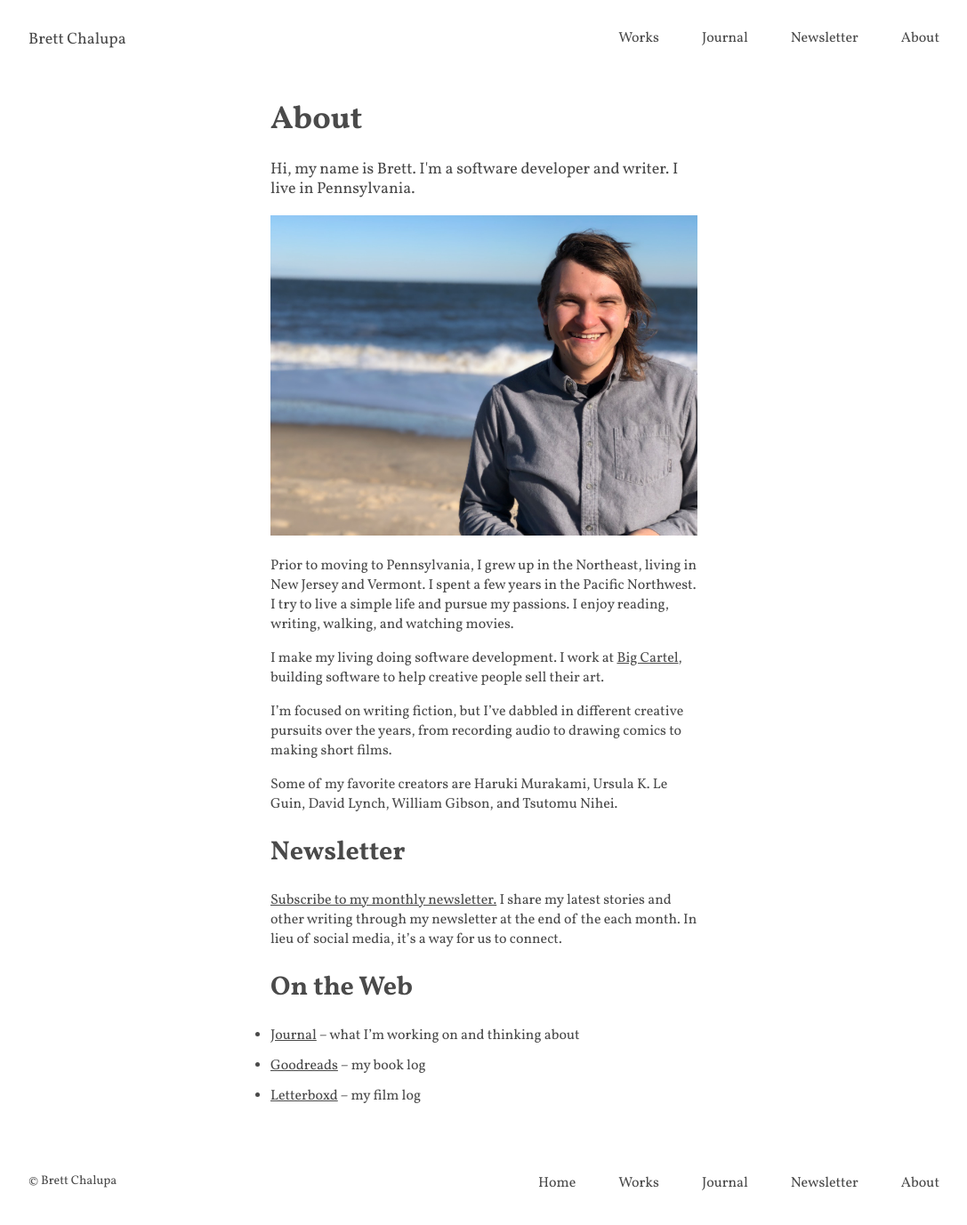
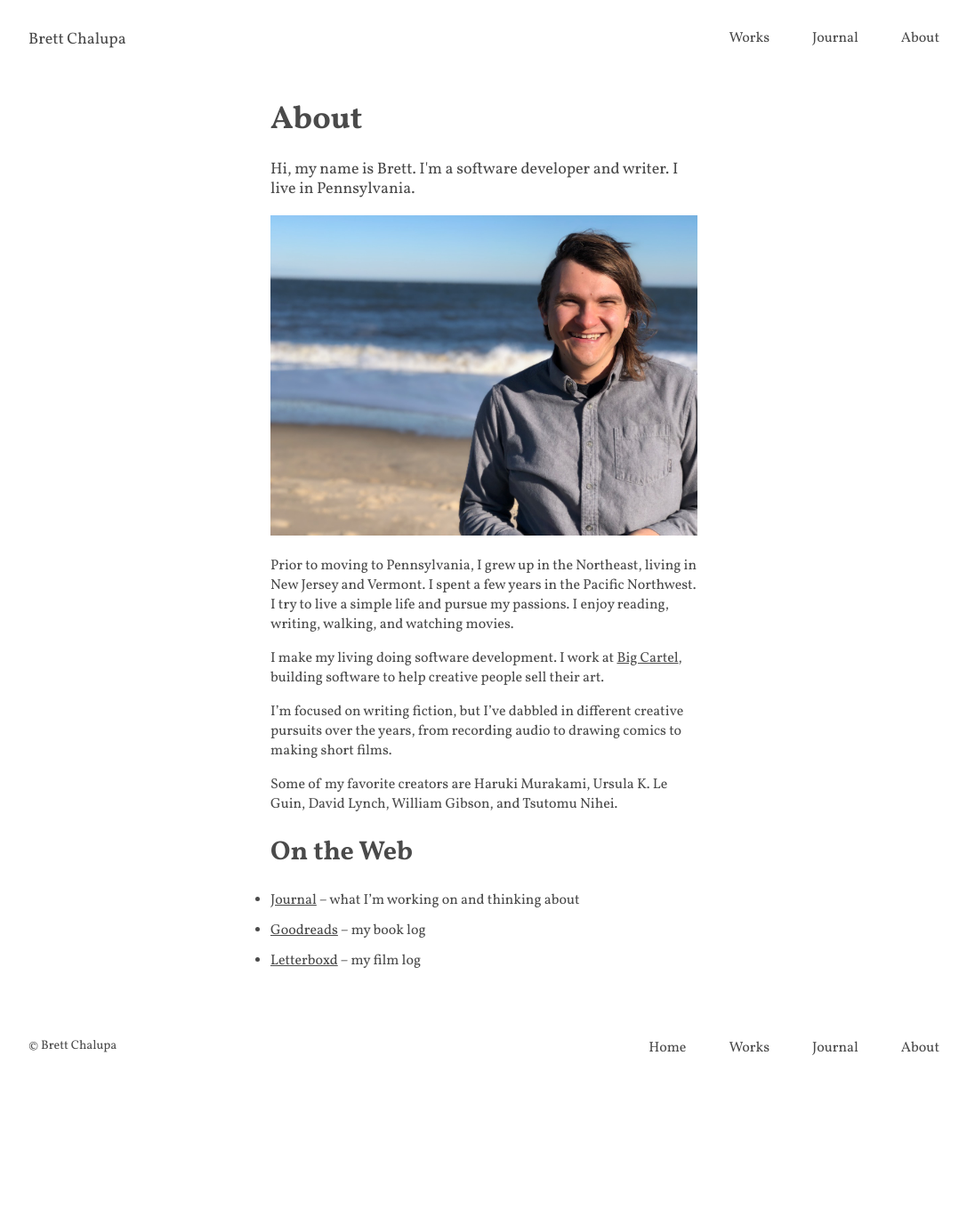
Before and after one commit to brettchalupa/brettchalupa.github.io, a Jekyll site: the page built from about.md, in a window 1280 px wide. Shown: the whole page at 89% size, without its empty margins (96-1183 px from the left). Built offline with Jekyll 4.4.1, drawn with Linux system fonts in a browser that asks for light colours; after the commit the page ends 1225 px from its top, so only the background shows below that.

Commit message:
Remove newsletter
I'm not actively using it and don't have any intention to anytime soon,
so this removes it from my website.

```diff
--- a/_includes/nav-list-items.html
+++ b/_includes/nav-list-items.html
@@ -1,4 +1,3 @@
 <li class="nav-item"><a href="/works/">Works</a></li>
 <li class="nav-item"><a href="https://journal.brettchalupa.com">Journal</a></li>
-<li class="nav-item"><a href="https://brettchalupa.substack.com/welcome">Newsletter</a></li>
 <li class="nav-item"><a href="/about/">About</a></li>
--- a/about.md
+++ b/about.md
@@ -29,12 +29,6 @@ films.
 Some of my favorite creators are Haruki Murakami, Ursula K. Le Guin, David
 Lynch, William Gibson, and Tsutomu Nihei.
 
-## Newsletter
-
-[Subscribe to my monthly newsletter.](https://brettchalupa.substack.com/welcome) I
-share my latest stories and other writing through my newsletter at the end of
-the each month. In lieu of social media, it's a way for us to connect.
-
 ## On the Web
 
 - [Journal](https://journal.brettchalupa.com) &ndash; what I'm working on and thinking about
--- a/index.html
+++ b/index.html
@@ -25,10 +25,4 @@ layout: default
 
     <p class='small'><a href='/works'>All Works</a></p>
   </div>
-
-  <div class='section'>
-    <h2>Newsletter</h2>
-
-    <iframe src="https://brettchalupa.substack.com/embed" width="480" height="320" style="border:1px solid #EEE; background:white;" frameborder="0" scrolling="no"></iframe>
-  </div>
 </div>
```
